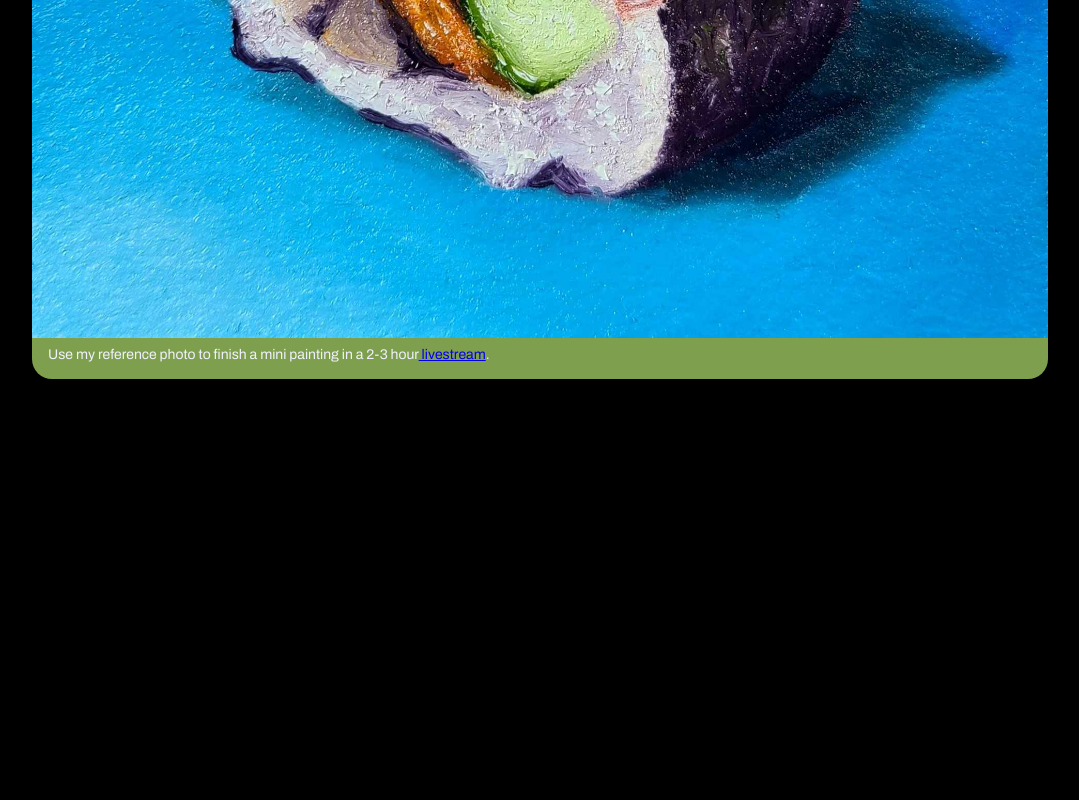
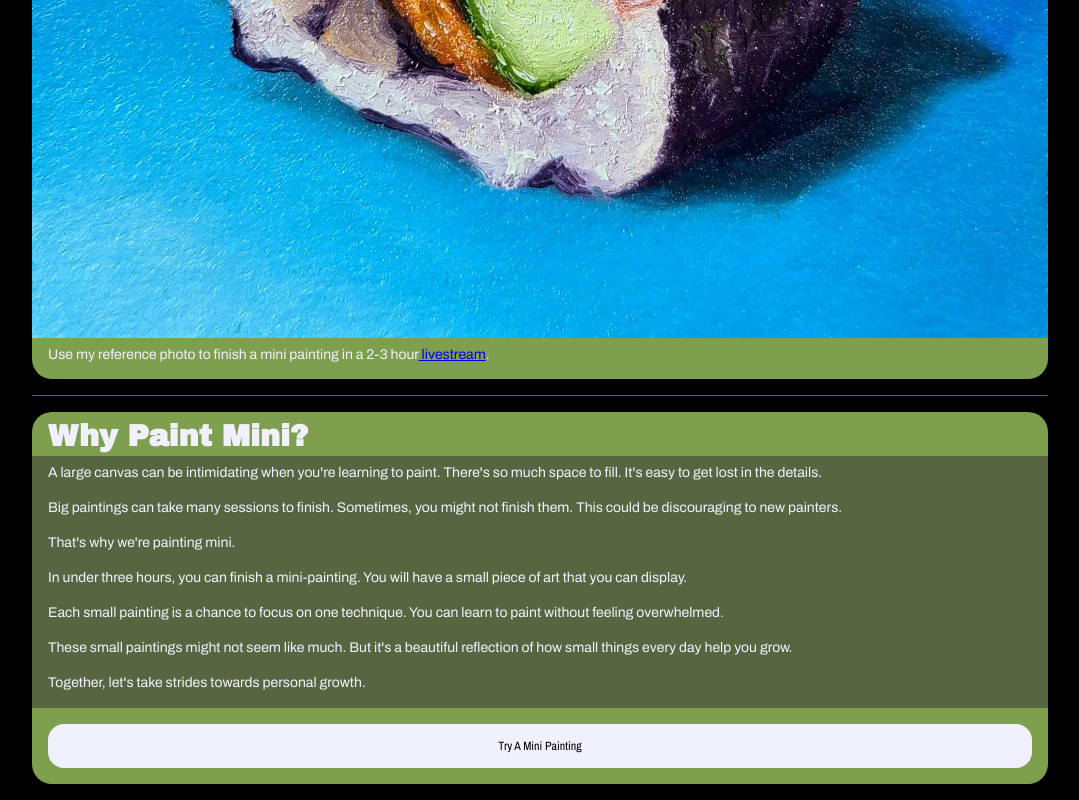
Before and after one commit to Arvton/mini-paint-challenge-frontend, a React (Vite) app: page / in a window 1280 px wide. Shown: the part 2739-3539 px from the top of the page, without its empty margins (100-1179 px from the left). Before the commit the page ends 3134 px from the top, so only its background shows below. Built offline with nearby package versions, Linux system fonts and the light colour scheme.

Commit message:
create why paint mini section: - create WhyMini folder and files - add html and marketing copy to WhyMini.jsx - copy styles from Hero and tailor to WhyMini - render WhyMini component in App.jsx

```diff
--- a/src/App.jsx
+++ b/src/App.jsx
@@ -1,6 +1,7 @@
 import Header from './components/Header/Header'
 import Hero from './components/Hero/Hero'
 import LearnToPaint from './components/LearnToPaint/LearnToPaint'
+import WhyMini from './components/WhyMini/WhyMini'
 import './App.scss'
 
 export default function App() {
@@ -10,6 +11,7 @@ export default function App() {
       <Header />
       <Hero />
       <LearnToPaint />
+      <WhyMini />
     </>
   )
 }
--- /dev/null
+++ b/src/components/WhyMini/WhyMini.jsx
@@ -0,0 +1,30 @@
+import "./WhyMini.scss";
+
+export default function WhyMini() {
+    return (
+        <section className="why-mini">
+            <div className="why-mini__divider"></div>
+            <div className="why-mini__card">
+                <h2 className="why-mini__header">Why Paint Mini?</h2>
+                <p className="why-mini__details">
+                    {"A large canvas can be intimidating when you're learning to paint. There's so much space to fill. It's easy to get lost in the details."}
+                    <br /><br />
+                    {"Big paintings can take many sessions to finish. Sometimes, you might not finish them.  This could be discouraging to new painters."}
+                    <br /><br />
+                    {"That's why we're painting mini."}
+                    <br /><br />
+                    {"In under three hours, you can finish a mini-painting. You will have a small piece of art that you can display."}
+                    <br /><br />
+                    {"Each small painting is a chance to focus on one technique. You can learn to paint without feeling overwhelmed."}
+                    <br /><br />
+                    {"These small paintings might not seem like much. But it's a beautiful reflection of how small things every day help you grow."}
+                    <br /><br />
+                    {"Together, let's take strides towards personal growth."}
+                </p>
+                <div className="why-mini__cta-container">
+                    <button className="why-mini__cta">Try A Mini Painting</button>
+                </div>
+            </div>
+        </section>
+    )
+}
--- /dev/null
+++ b/src/components/WhyMini/WhyMini.scss
@@ -0,0 +1,64 @@
+@use '../../partials/variables' as *;
+@use '../../partials/fonts' as *;
+@use '../../partials/mixins' as *;
+@use '../../partials/typography' as *;
+
+.why-mini {
+    background-color: $primary-four;
+    font-family: "Archivo", sans-serif;
+    color: $primary-three;
+    @include padding-screen;
+
+    &__divider {
+        border-top: 1px solid $primary-two;
+    }
+
+    &__card {
+        display: flex;
+        flex-direction: column;
+        margin-bottom: 2rem;
+    }
+
+    &__header {
+        background-color: $primary-one;
+        @include section-header;
+        padding: 1rem 2rem 0.5rem;
+        border-radius: 2.5rem 2.5rem 0rem 0rem;
+        margin-top: 2rem;
+    }
+
+    &__details {
+        background-color: $secondary-one;
+        @include body-copy;
+        padding: 1rem 2rem 2rem;
+    }
+
+    &__cta-container {
+        display: flex;
+        flex-direction: column;
+        background-color: $primary-one;
+        padding: 0rem 2rem;
+        border-radius: 0rem 0rem 2.5rem 2.5rem;
+    }
+
+    &__cta {
+        background-color: $primary-three;
+        @include labels-and-buttons;
+        line-height: 1;
+        padding: 2rem 0rem;
+        @include border-radius-button;
+        margin: 2rem 0rem;
+        cursor: pointer;
+        transition: background-color 0.4s linear;
+
+        &:hover {
+            background-color: $primary-two;
+            color: $secondary-four;
+        }
+
+        &:focus {
+            background-color: $primary-one;
+            color: $secondary-four;
+        }
+    }
+}
```
